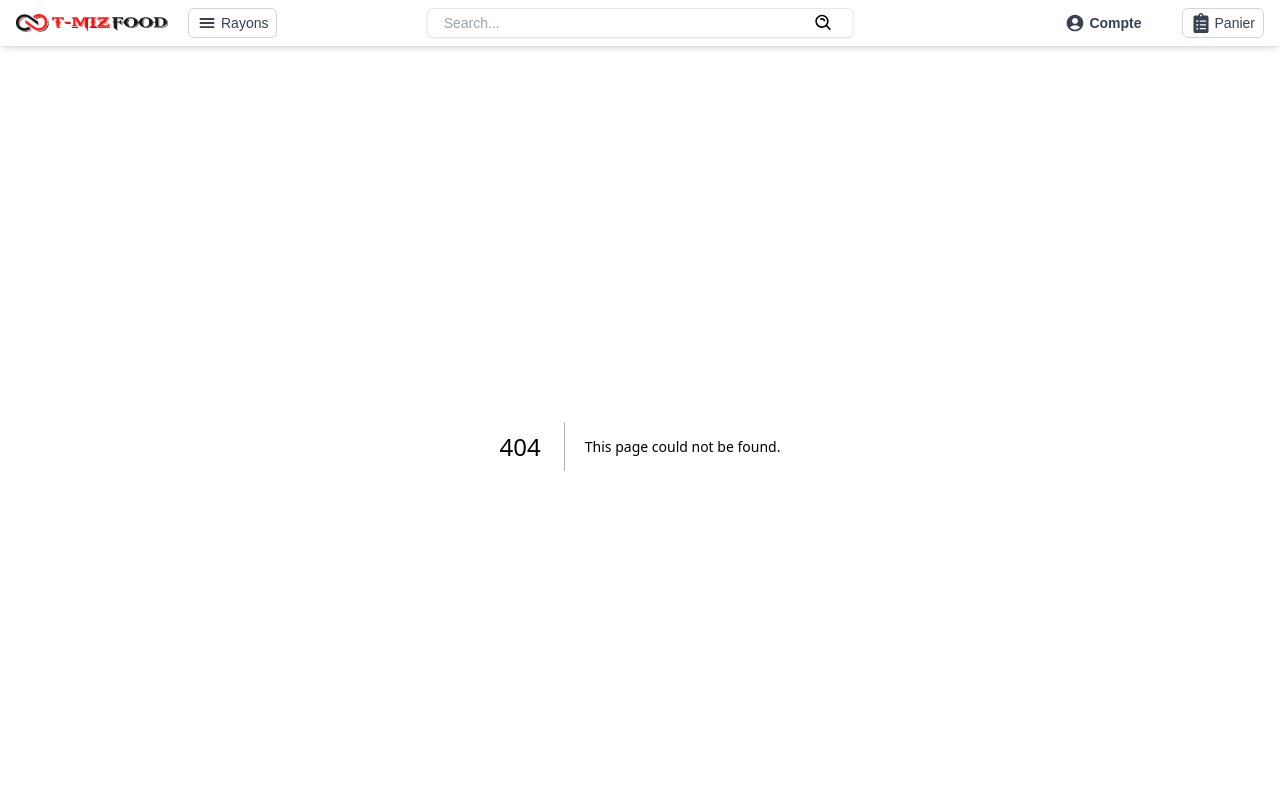
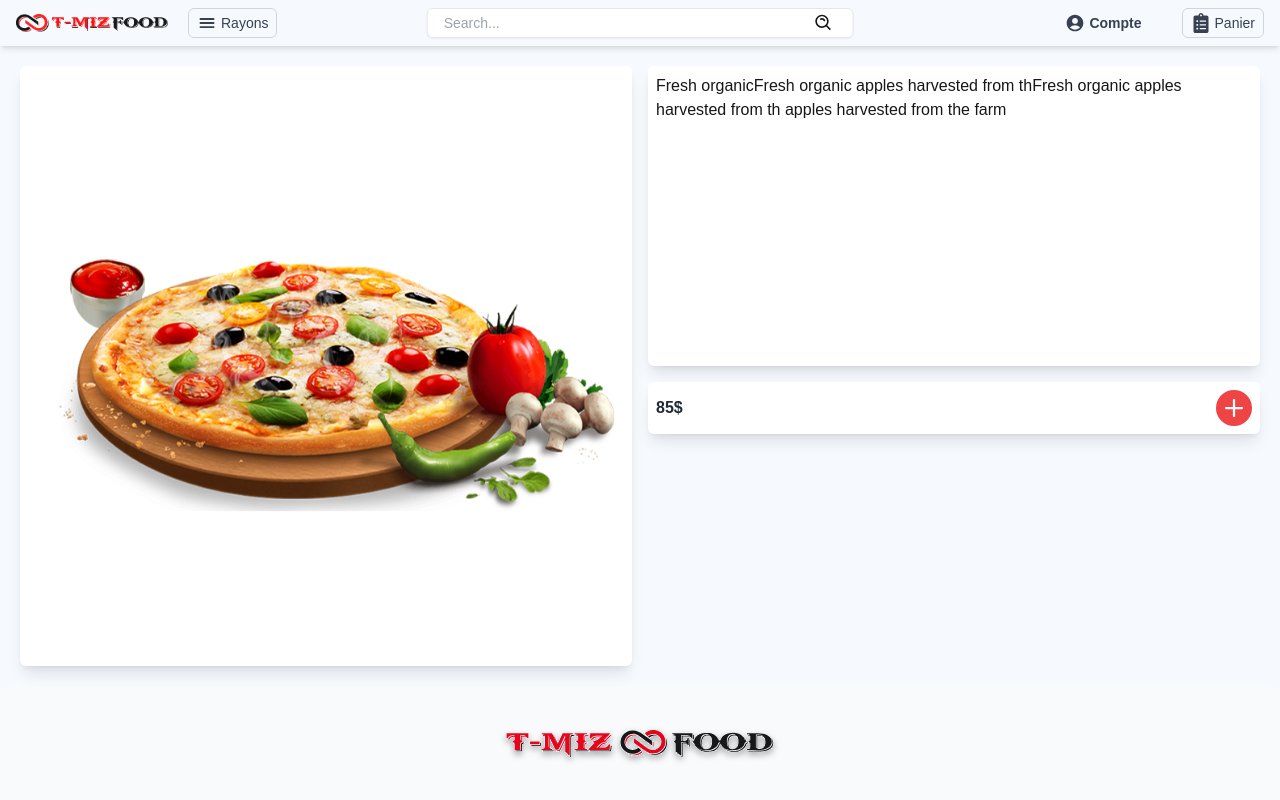
Before and after one commit to Madhavanvenkatesan/t-mizfood_front, a Next.js app: page /Product in a window 1280 px wide. Before the commit this address had no page. Shown: the top 800 px of the page. Built offline with nearby package versions, Linux system fonts and the light colour scheme.

Commit message:
product page added

```diff
--- /dev/null
+++ b/src/app/Product/page.tsx
@@ -0,0 +1,20 @@
+import Image from "next/image"
+import { IoIosAdd } from "react-icons/io";
+export default function Product() {
+    return (
+        <div className="flex flex-col sm:flex-row h-[120vh] sm:h-[70vh] md:h-[80vh] w-full max-w-7xl p-5 gap-4">
+            <div className="h-full w-full sm:w-1/2">
+                <div className="flex justify-center items-center h-full w-full bg-white rounded-md shadow-lg">
+                    <Image src="/pizza.png" alt="Logo" width={100} height={100} className="h-4/5 w-auto object-contain" />
+                </div>
+            </div>
+            <div className="h-full w-full sm:w-1/2">
+                <div className="h-[50%] w-full bg-white mb-4 rounded-md shadow-lg p-2">Fresh organicFresh organic apples harvested from thFresh organic apples harvested from th apples harvested from the farm</div>
+                <div className="flex justify-between items-center p-2 w-full bg-white rounded-md shadow-lg">
+                <span className="text-l font-bold text-gray-800">85$</span>
+                <button className="bg-red-500 rounded-full text-white"><IoIosAdd className="text-4xl" /></button>
+                </div>
+            </div>
+        </div>
+    )
+}
--- a/src/app/globals.css
+++ b/src/app/globals.css
@@ -3,7 +3,7 @@
 @tailwind utilities;
 
 :root {
-  --background: #ffffff;
+  --background: #f6faff;
   --foreground: #171717;
 }
 
--- a/src/app/layout.tsx
+++ b/src/app/layout.tsx
@@ -31,7 +31,9 @@ export default function RootLayout({
         className={`${geistSans.variable} ${geistMono.variable} antialiased`}
       >
         <Nav />
+        <main className="flex flex-col justify-center items-center">
         {children}
+        </main>
         <Footer />
       </body>
     </html>
--- a/src/app/page.tsx
+++ b/src/app/page.tsx
@@ -1,5 +1,6 @@
 "use client"
 
+import Link from "next/link";
 import ProductCard from "./components/ProductCard";
 
 export default function Home() {
@@ -23,10 +24,12 @@ export default function Home() {
 
 
   return (
-    <div className="flex justify-center items-center flex-wrap gap-4 p-1 sm:p-8">
+    <div className="flex justify-center items-center flex-wrap gap-4 p-1 sm:p-8 max-w-7xl">
       {array.map((product, idx) => (
+        <Link href="/Product"
+            // Important to add a unique key for each item
+          key={idx}>
           <ProductCard
-        key={idx} // Important to add a unique key for each item
             category="Fresh"
             brand={product.brand}
             productName={product.productName}
@@ -34,6 +37,7 @@ export default function Home() {
             price={product.price}
           // onAddToList={() => handleAddToList(product.productName)} // Passing the specific product name
           />
+        </Link>
       ))}
     </div>
   );
```
Lines whose indentation alone changed are shown as unchanged.
